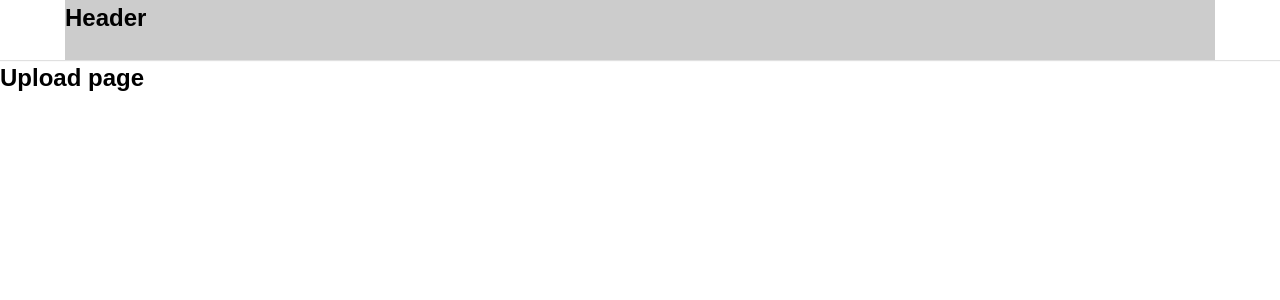
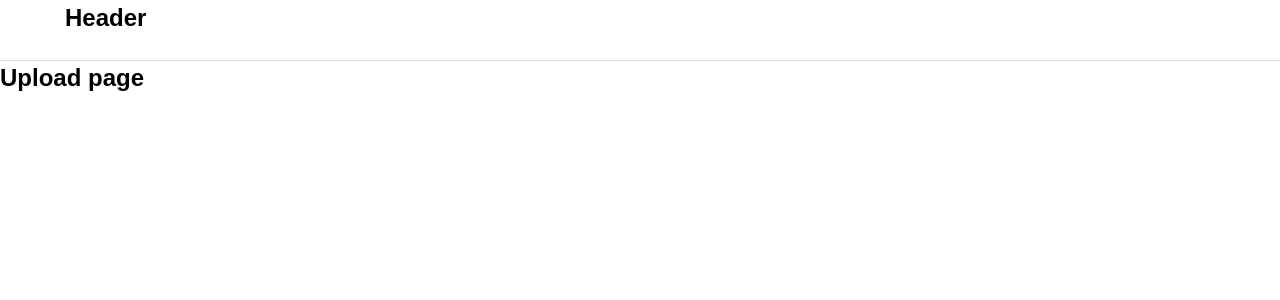
Before and after one commit to DangHuyL/Project, a React (Create React App) app: page /upload in a window 1280 px wide. Shown: the top 300 px of the page. Built offline with nearby package versions, Linux system fonts and the light colour scheme.

Commit message:
Dựng khung Layout mặc định

```diff
--- a/src/Combonents/GlobalStyle/GlobalStyle.scss
+++ b/src/Combonents/GlobalStyle/GlobalStyle.scss
@@ -3,6 +3,10 @@
 
 :root {
     --primary: #fe2c55;
+
+    // Defaule layout
+    --default-layout-header-height: 60px;
+    --default-layout-width: 1150px;
 }
 
 * {
--- a/src/Combonents/Layout/DefaultLayout/DefaultLayout.module.scss
+++ b/src/Combonents/Layout/DefaultLayout/DefaultLayout.module.scss
@@ -6,7 +6,7 @@
 
 .container {
     display: flex;
-    width: 1150px;
+    width: var(--default-layout-width);
 }
 
 .content {
--- a/src/Combonents/Layout/combonents/Header/Header.module.scss
+++ b/src/Combonents/Layout/combonents/Header/Header.module.scss
@@ -1,6 +1,6 @@
 .wraper {
     width: 100%;
-    height: 60px;
+    height: var(--default-layout-header-height);
     box-shadow: 0px 1px 1px rgb(0 0 0 / 12%);
     display: flex;
     justify-content: center;
@@ -8,6 +8,5 @@
 
 .inner {
     height: 100%;
-    width: 1150px;
-    background-color: #ccc;
+    width: var(--default-layout-width);
 }
```
